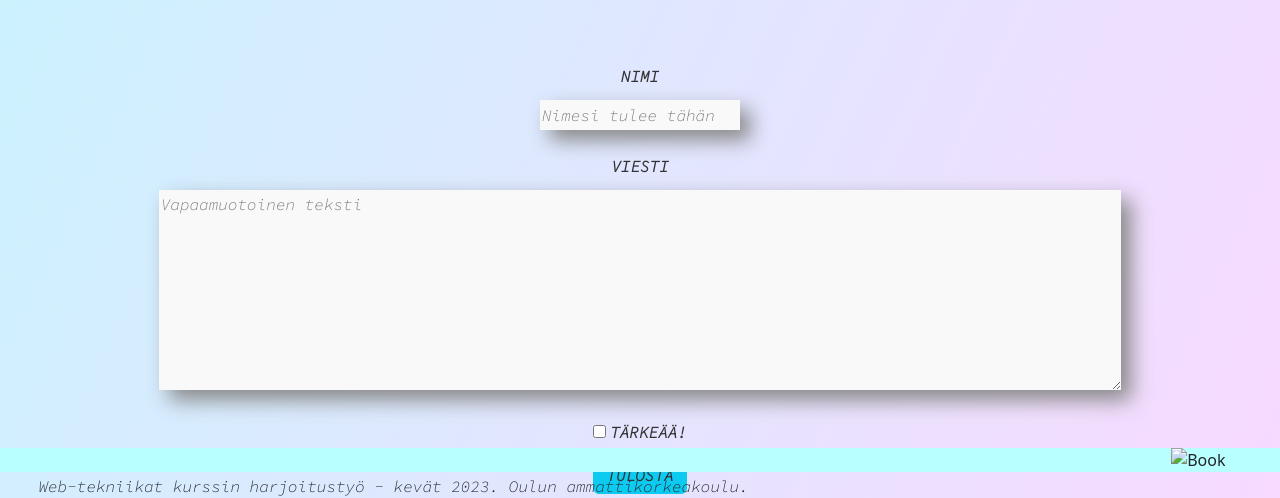
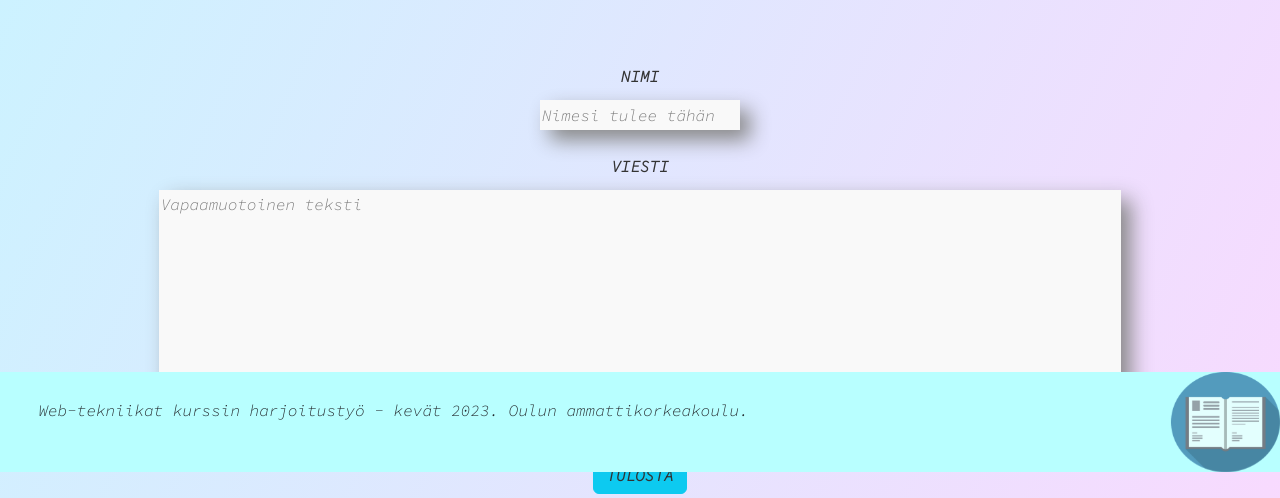
Before and after one commit to SabrinaD7/SabrinaD7.github.io, a plain HTML site: page Html/Page2.html in a window 1280 px wide. Shown: the part 328-826 px from the top of the page. Drawn offline with nearby package versions, Linux system fonts and the light colour scheme.

Commit message:
Footers image update

```diff
--- a/Css/Style.css
+++ b/Css/Style.css
@@ -144,7 +144,7 @@ input[type="text"] {
 
 
 
-
+/* Footerin tyylittäminen */
 #footter {
 
     bottom: 0;
--- a/Html/Page2.html
+++ b/Html/Page2.html
@@ -64,7 +64,7 @@
       <p>Web-tekniikat kurssin harjoitustyö - kevät 2023. Oulun ammattikorkeakoulu.</p>
        </div>
         <div class="img">
-         <img src="./Images/book-g03efdfe72_640.png" alt="Book" style="width: 6.8rem;">
+         <img src="../Images/book-g03efdfe72_640.png" alt="Book" style="width: 6.8rem;">
        </div>
   </footer>
 
```
Also changed, not shown: Html/Page3.html (+1 -1 lines).
